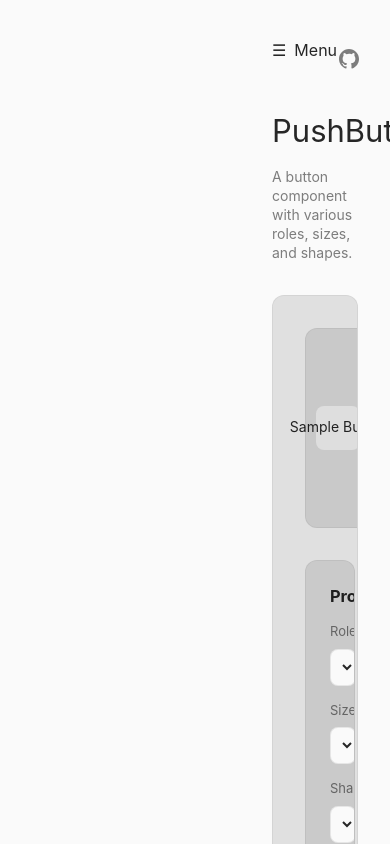
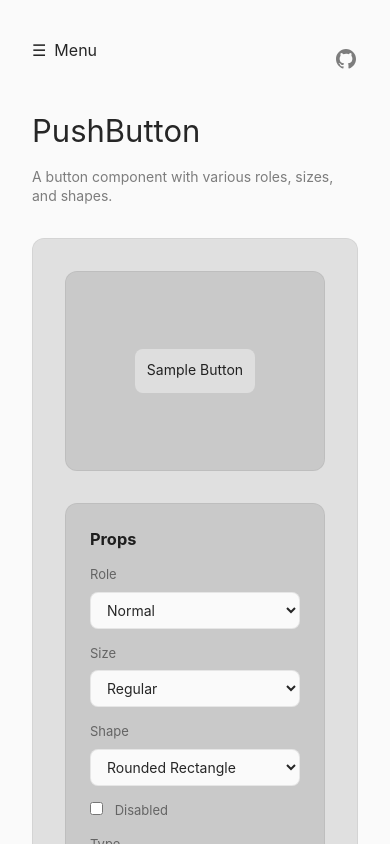
Before and after one commit to cyril2day/pristine-ui, a Vue app: page / in a window 390 px wide. Shown: the top 844 px of the page. Built offline with nearby package versions, Linux system fonts and the light colour scheme.

Commit message:
restore normal margin for main content in small screens in demo page

```diff
--- a/src/views/demo/ComponentDemoPage.vue
+++ b/src/views/demo/ComponentDemoPage.vue
@@ -369,6 +369,10 @@ function selectComponent(id: ComponentId) {
 
 /* Responsive adjustments */
 @media (max-width: 768px) {
+  .main-content {
+    margin-left: 0;
+  }
+
   .sidebar-toggle {
     display: flex;
     margin-bottom: 1rem;
```
